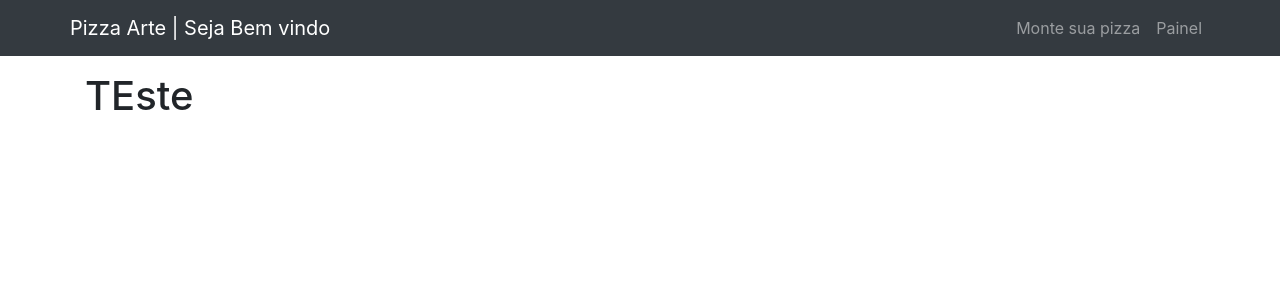
After one commit to isaiasaraujosilva/pizzart, a Django app: page /painel in a window 1280 px wide. The commit adds this page. Shown: the top 300 px of the page. Run offline with Django 4.2, Linux system fonts and the light colour scheme; some libraries are stand-ins or nearby versions.

Commit message:
add page dashboard

```diff
--- a/pizzart/core/urls.py
+++ b/pizzart/core/urls.py
@@ -3,6 +3,7 @@ from . import views
 app_name = 'core'
 urlpatterns = [
     path('', views.index,name="pedidos"),
+    path('painel',views.dashboard,name="dashboard"),
     path('Submit', views.submit_event,name="submit")
 
 ]
--- a/pizzart/core/views.py
+++ b/pizzart/core/views.py
@@ -34,3 +34,7 @@ def submit_event(request):
         return redirect("/")
         #Pizzas.objects.(borda=getBorda,getMassa)
         #return redirect("/")
+
+
+def dashboard(request):
+    return render(request,'dashboard.html')
--- a/pizzart/templates/base.html
+++ b/pizzart/templates/base.html
@@ -9,14 +9,14 @@
                 <ul class="navbar-nav">
                     <li class="nav-item">
                         <div class="dropdown">
-                            <a class= "nav-link" href="#" role="button" id="dropdownMenuLink" data-toggle="dropdown" aria-haspopup="true" aria-expanded="false">
+                            <a class= "nav-link" href="/" role="button" id="dropdownMenuLink" data-toggle="dropdown" aria-haspopup="true" aria-expanded="false">
                               Monte sua pizza
                             </a>
                           </div>
                     </li>
                     <li>
                         <div class="dropdown">
-                            <a class= "nav-link" href="#" role="button" id="dropdownMenuLink" data-toggle="dropdown" aria-haspopup="true" aria-expanded="false">
+                            <a class= "nav-link" href="/painel" role="button" id="dropdownMenuLink" data-toggle="dropdown" aria-haspopup="true" aria-expanded="false">
                               Painel
                             </a>
                           </div>
--- /dev/null
+++ b/pizzart/templates/dashboard.html
@@ -0,0 +1,5 @@
+{%extends "base.html"%}
+{%block title%}Painel de controle{%endblock%}
+{%block content%}
+<h1> TEste </h1>
+{%endblock%}
```
